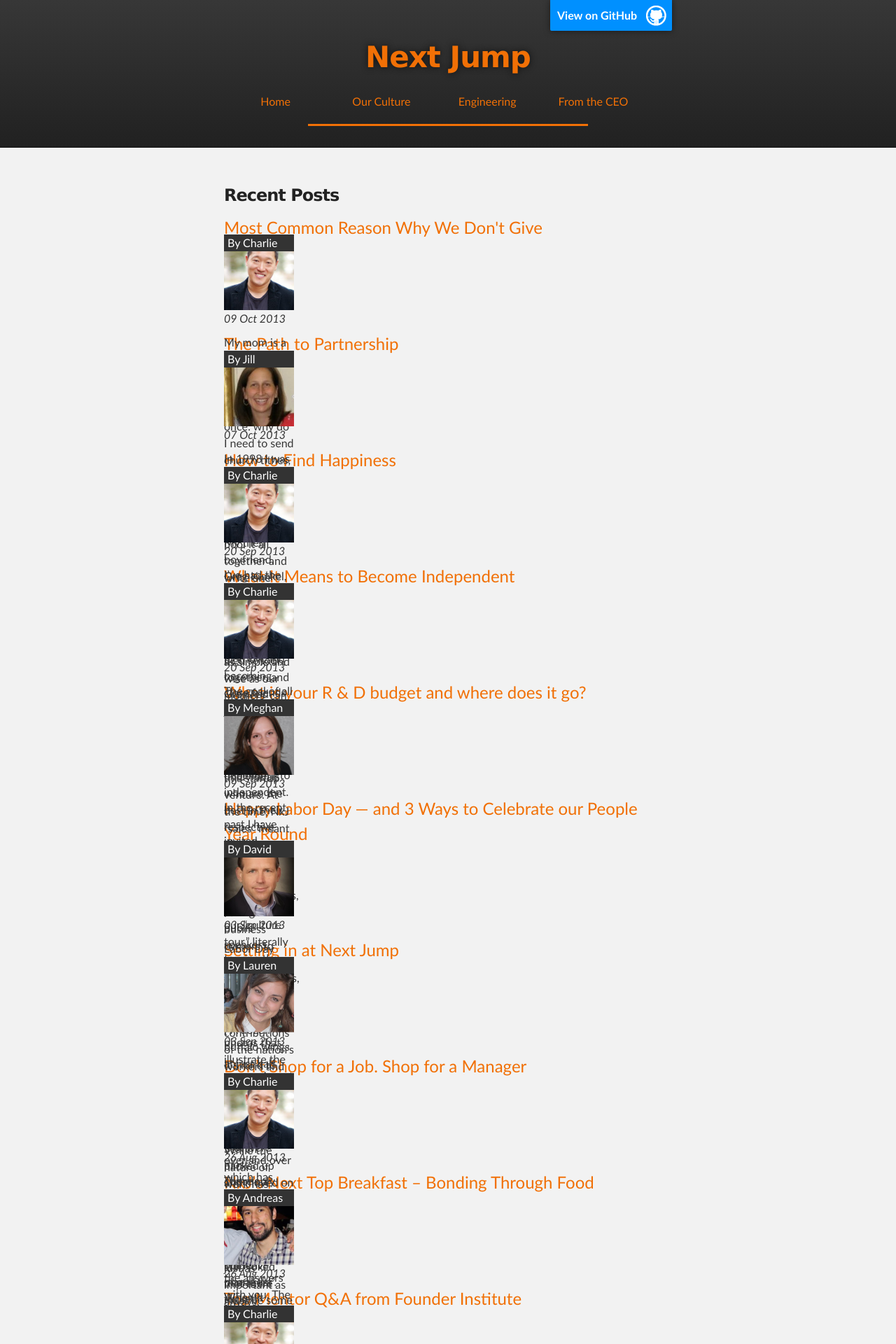
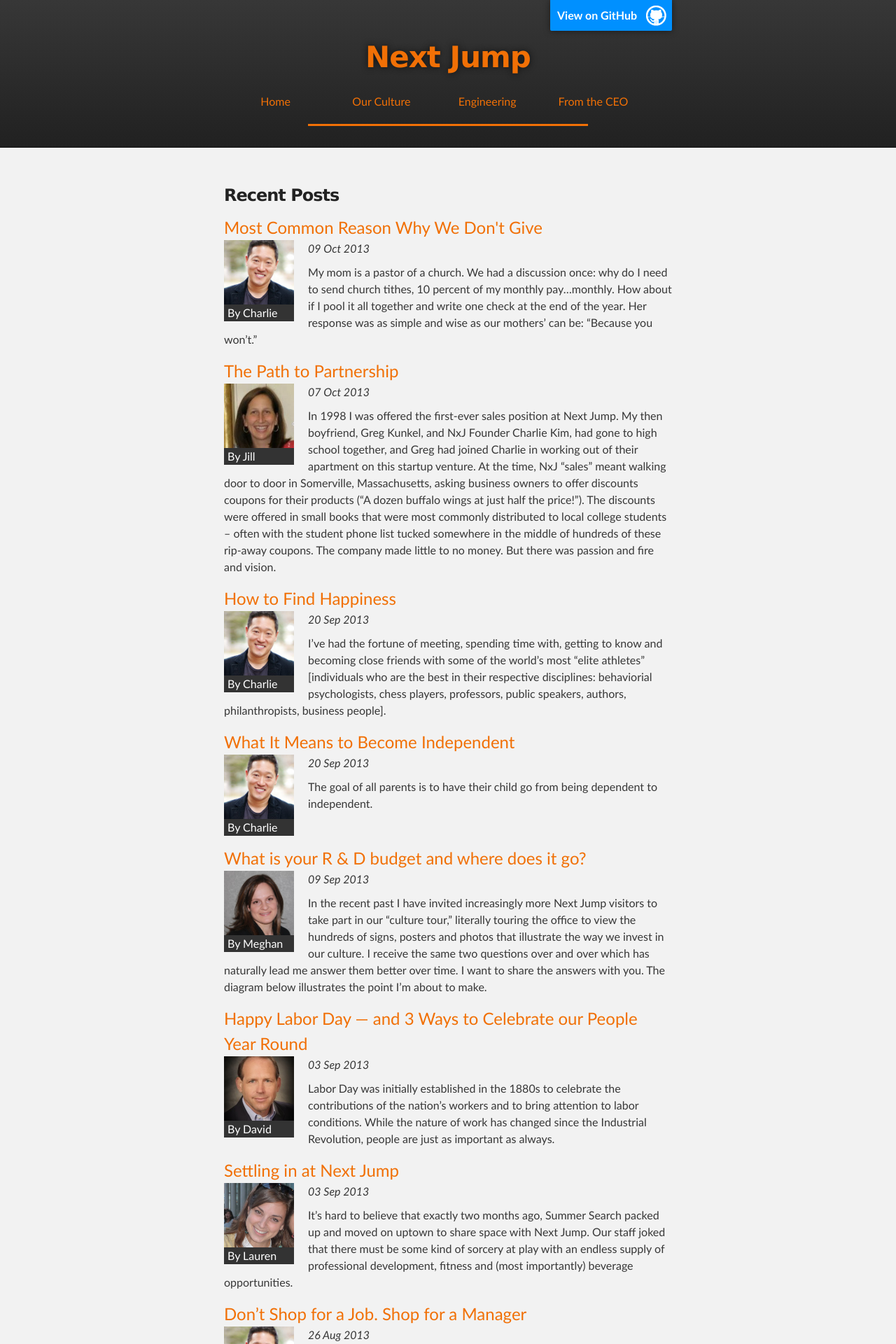
Before and after one commit to mtylpg/nextjump.github.io, a Jekyll site: the page built from index.html, in a window 1280 px wide. Shown: the top 1920 px of the page at 70% size. Built offline with Jekyll 4.4.1, drawn with Linux system fonts in a browser that asks for light colours.

Commit message:
Attempting image background swap (p 3/2)
Because I forgot to add a </div> because I am a sad man.

```diff
--- a/index.html
+++ b/index.html
@@ -13,7 +13,7 @@
             <a class="postTitle" href="{{ post.url }}">{{ post.title }}</a>
             <div>
                 <div class="imageBox">
-                    <div class="authorImage" style="background-image:url('/images/{{ post.picture }}')">
+                    <div class="authorImage" style="background-image:url('/images/{{ post.picture }}')"></div>
                     <div class="imageSub"> By {{ post.author }} </div>
                 </div>
                 <div class="postPreview">
```
